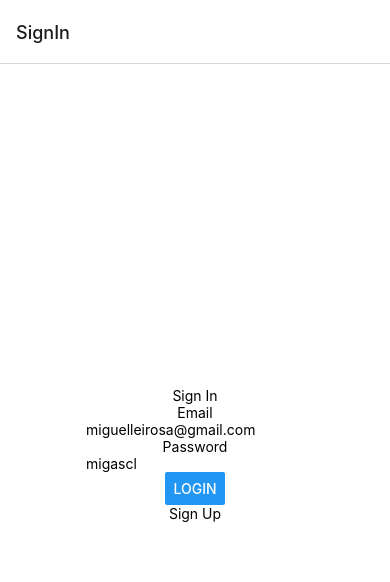
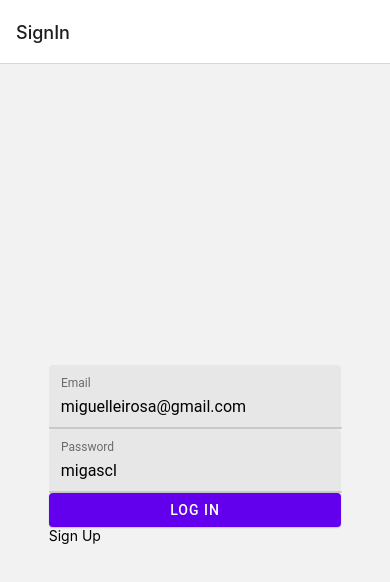
Before and after one commit to migascl/plate-app, a React Native app: screen / in a window 390 px wide. Shown: the top 582 px of the page. Built offline with nearby package versions, Linux system fonts and the light colour scheme.

Commit message:
redesign login and signup

```diff
--- a/App.js
+++ b/App.js
@@ -1,8 +1,9 @@
-import { StatusBar } from 'expo-status-bar';
 import React, { useEffect, useState } from 'react';
-import { ActivityIndicator, StyleSheet, Button, View, Text, TextInput, SafeAreaView, RefreshControl, FlatList, TouchableOpacity} from 'react-native';
 import { NavigationContainer } from '@react-navigation/native';
 import { createNativeStackNavigator } from '@react-navigation/native-stack';
+import { RefreshControl, TouchableOpacity, View, Text, SafeAreaView} from 'react-native';
+import { ActivityIndicator, TextInput, Button, Portal, Provider, Paragraph, Dialog } from 'react-native-paper';
+import { StatusBar } from 'expo-status-bar';
 import axios from "axios";
 
 const baseUrl = 'https://plate-notifications.herokuapp.com' // Notification API URL
@@ -10,136 +11,49 @@ const baseUrl = 'https://plate-notifications.herokuapp.com' // Notification API
 let userToken
 
 function AuthToken({route, navigation}){
-    let item = route.params.item
-    const [passText, onChangePassText] = useState('migascl');
 
     return(
-        <SafeAreaView style={styles.container}>
-            <Text>{item.message}</Text>
-            <Text>{item.created_at}</Text>
-            <Text>Type password to confirm:</Text>
-            <TextInput style={styles.input} onChangeText={onChangePassText} value={passText}/>
-            <Button
-                title="Confirm"
-                onPress={() => {
-                    axios.post(
-                        `${baseUrl}/authenticate-token`,
-                        {
-                            password: `${passText}`,
-                            token: `${item.token}`,
-                        },
-                        {
-                            headers: {
-                                Authorization: `Bearer ${userToken}`,
-                            }
-                        }
-                    ).then( // If successful
-                        function (response) {
-                            navigation.navigate("Home")
-                        }
-                    ).catch( // If fails
-                        function (error) {
-                            console.log(error)
-                        }
-                    )
-                }}
-        />
+        <SafeAreaView>
+
         </SafeAreaView>
     )
 }
 
 // Home Screen
 function Home({navigation}){
-    // Refresh timers
-    const [refreshing, setRefreshing] = React.useState(false);
-    const onRefresh = React.useCallback(() => {
-        setRefreshing(true);
-        getNotifs().then(() => setRefreshing(false));
-    }, []);
-
-    const [isLoading, setLoading] = useState(true);
-    const [data, setData] = useState([]);
-
-    const Item = ({ item }) => (
-        <TouchableOpacity onPress={ () => {navigation.navigate({name: "AuthToken", params: {item: item}})}} style={styles.item}>
-            <Text style={styles.text}>{item.id}</Text>
-            <Text style={styles.text}>{item.message}</Text>
-        </TouchableOpacity>
-    );
-
-    const renderItem = ({ item }) => (
-        <Item item={item} />
-    );
-
-    const getNotifs = async () => {
-        try {
-            const response = await axios.get(
-                `${baseUrl}/notifications`,
-                {
-                    headers: {
-                        Authorization: `Bearer ${userToken}`
-                    }
-                }
-            )
-            setData(response.data)
-        } catch (error) {
-            console.error(error)
-        } finally {
-            setLoading(false);
-        }
-    }
-
-    useEffect(() => {
-        getNotifs();
-    }, []);
 
     return(
-        <SafeAreaView style={styles.container}>
-            <Button
-                title="Create Token"
-                onPress={() => {
-                    axios.post(
-                        `${baseUrl}/create-token`,
-                        {
-                            "plate": "H391DVSA"
-                        }
-                    )
-                }}
-            />
-            {isLoading ? <ActivityIndicator/> : (
-                <FlatList
-                    ListHeaderComponent={
-                        <Text>Notifications</Text>
-                    }
-                    data = {data}
-                    renderItem = {renderItem}
-                    keyExtractor = {item => item.id}
-                    refreshControl={
-                        <RefreshControl
-                            refreshing={refreshing}
-                            onRefresh={onRefresh}
-                        />
-                    }
-                />
-            )}
+        <SafeAreaView>
+
         </SafeAreaView>
     )
 }
 
-// SignUp Screen
-function SignUp({navigation}){
-    const [emailText, onChangeEmailText] = React.useState('');
-    const [passText, onChangePassText] = React.useState('');
+// Signup Screen
+function SignUp({navigation}) {
+    const [emailText, setEmailText]  = useState('');
+    const [passText, setPassText] = useState('');
+    const [confirmText, setConfirmText] = useState('');
 
-    return(
-        <View style={styles.container}>
-            <Text>Sign Up</Text>
-            <Text>Email</Text>
-            <TextInput style={styles.input} onChangeText={onChangeEmailText} value={emailText}/>
-            <Text>Password</Text>
-            <TextInput style={styles.input} onChangeText={onChangePassText} value={passText}/>
+    return (
+        <View style={{flex: 1, justifyContent: 'center', alignSelf: 'center', width: '75%'}}>
+            <TextInput
+                label="Email"
+                value={emailText}
+                onChangeText={emailText => setEmailText(emailText)}
+            />
+            <TextInput
+                label="Password"
+                value={passText}
+                onChangeText={passText => setPassText(passText)}
+            />
+            <TextInput
+                label="Confirm password"
+                value={confirmText}
+                onChangeText={confirmText => setConfirmText(confirmText)}
+            />
             <Button
-                title="Sign Up"
+                mode="contained"
                 onPress={() => {
                     axios.post(
                         `${baseUrl}/signup`,
@@ -157,26 +71,34 @@ function SignUp({navigation}){
                         }
                     )
                 }}
-            />
+            >
+                Sign Up
+            </Button>
         </View>
-    )
+    );
 }
 
 // Signin Screen
 function SignIn({navigation}) {
-    const [emailText, onChangeEmailText] = useState('miguelleirosa@gmail.com');
-    const [passText, onChangePassText] = useState('migascl');
+    const [emailText, setEmailText]  = useState('miguelleirosa@gmail.com');
+    const [passText, setPassText] = useState('migascl');
 
     return (
-    <View style={styles.container}>
-        <Text>Sign In</Text>
-        <Text>Email</Text>
-        <TextInput style={styles.input} onChangeText={onChangeEmailText} value={emailText}/>
-        <Text>Password</Text>
-        <TextInput style={styles.input} onChangeText={onChangePassText} value={passText}/>
+        <View style={{flex: 1, justifyContent: 'center', alignSelf: 'center', width: '75%'}}>
+            <TextInput
+                label="Email"
+                value={emailText}
+                onChangeText={emailText => setEmailText(emailText)}
+            />
+            <TextInput
+                label="Password"
+                value={passText}
+                onChangeText={passText => setPassText(passText)}
+            />
             <Button
-            title="Login"
+                mode="contained"
                 onPress={() => {
+                    showDialog
                     axios.post(
                         `${baseUrl}/signin`,
                         {
@@ -186,6 +108,7 @@ function SignIn({navigation}) {
                     ).then( // If successful
                         function (response) {
                             userToken = response.data.token.token
+                            hideDialog
                             navigation.navigate("Home")
                         }
                     ).catch( // If fails
@@ -194,10 +117,14 @@ function SignIn({navigation}) {
                         }
                     )
                 }}
-        />
-        <Text onPress={() => {
+            >
+                Log in
+            </Button>
+            <Text
+                onPress = {() => {
                     navigation.navigate("SignUp")
-            }}>
+                }}
+            >
                 Sign Up
             </Text>
         </View>
@@ -206,7 +133,6 @@ function SignIn({navigation}) {
 
 // Start screen
 export default function App() {
-    console.log("Starting app")
 
     const Stack = createNativeStackNavigator();
     return (
@@ -221,27 +147,3 @@ export default function App() {
         </NavigationContainer>
   );
 }
-
-const styles = StyleSheet.create({
-    container: {
-        flex: 1,
-        backgroundColor: '#fff',
-        alignItems: 'center',
-        justifyContent: 'center',
-    },
-    scrollView: {
-        flex: 1,
-        backgroundColor: 'white',
-        alignItems: 'center',
-        justifyContent: 'center',
-    },
-    item: {
-        backgroundColor: 'grey',
-        padding: 20,
-        marginVertical: 8,
-        marginHorizontal: 16,
-    },
-    text: {
-    fontSize: 17,
-    },
-});
--- a/package.json
+++ b/package.json
@@ -24,6 +24,7 @@
     "react-native-paper": "^4.12.1",
     "react-native-safe-area-context": "3.3.2",
     "react-native-screens": "~3.10.1",
+    "react-native-vector-icons": "^9.1.0",
     "react-native-web": "0.17.1"
   },
   "devDependencies": {
```
Also changed, not shown: 2 other files (tests, documents, lock files or other folders). Lines whose indentation alone changed are shown as unchanged.
